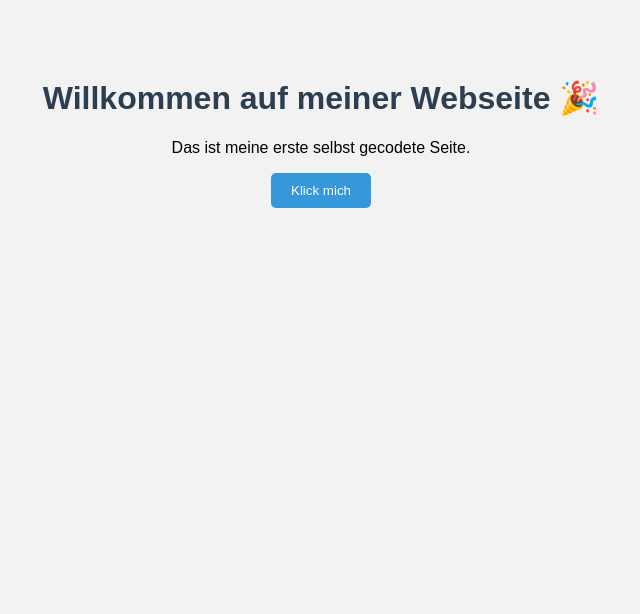
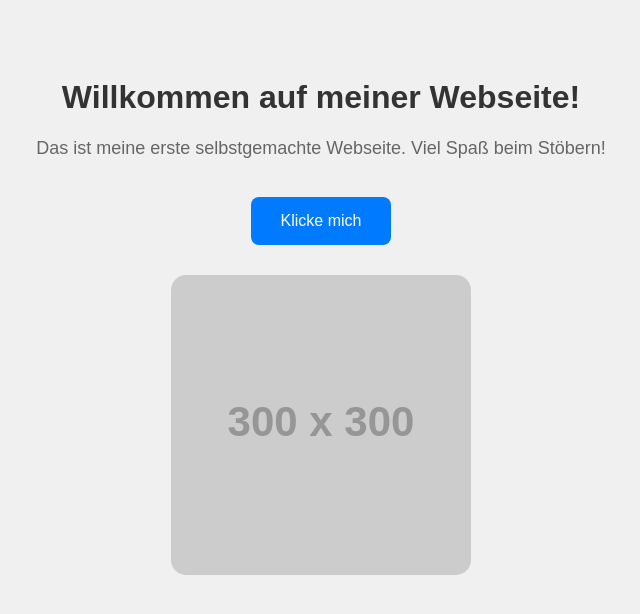
Before and after one commit to MossaviM/A-M24, a plain HTML site: page index.html in a window 1280 px wide. Shown: the whole page, without its empty margins (319-959 px from the left). Drawn offline with Linux system fonts and the light colour scheme; placeholder pictures from the web are drawn by us.

Commit message:
Add files via upload

```diff
--- a/index.html
+++ b/index.html
@@ -1,35 +1,46 @@
 <!DOCTYPE html>
-<html lang="de">
+<html>
 <head>
-    <meta charset="UTF-8">
-    <meta name="viewport" content="width=device-width, initial-scale=1.0">
-    <title>Meine erste Webseite</title>
+    <title>Meine Webseite</title>
     <style>
         body {
             font-family: Arial, sans-serif;
+            background-color: #f0f0f0;
             text-align: center;
-            background-color: #f2f2f2;
             padding: 50px;
         }
         h1 {
-            color: #2c3e50;
+            color: #333;
+        }
+        p {
+            color: #666;
+            font-size: 18px;
         }
         button {
-            background: #3498db;
+            background-color: #007BFF;
             color: white;
             border: none;
-            padding: 10px 20px;
-            border-radius: 5px;
+            padding: 15px 30px;
+            font-size: 16px;
+            border-radius: 8px;
             cursor: pointer;
+            margin-top: 20px;
         }
         button:hover {
-            background: #2980b9;
+            background-color: #0056b3;
+        }
+        img {
+            max-width: 300px;
+            margin-top: 30px;
+            border-radius: 15px;
         }
     </style>
 </head>
 <body>
-    <h1>Willkommen auf meiner Webseite 🎉</h1>
-    <p>Das ist meine erste selbst gecodete Seite.</p>
-    <button onclick="alert('Danke fürs Klicken!')">Klick mich</button>
+    <h1>Willkommen auf meiner Webseite!</h1>
+    <p>Das ist meine erste selbstgemachte Webseite. Viel Spaß beim Stöbern!</p>
+    <button onclick="alert('Danke fürs Klicken!')">Klicke mich</button>
+    <br>
+    <img src="https://via.placeholder.com/300" alt="Beispielbild">
 </body>
 </html>
```
